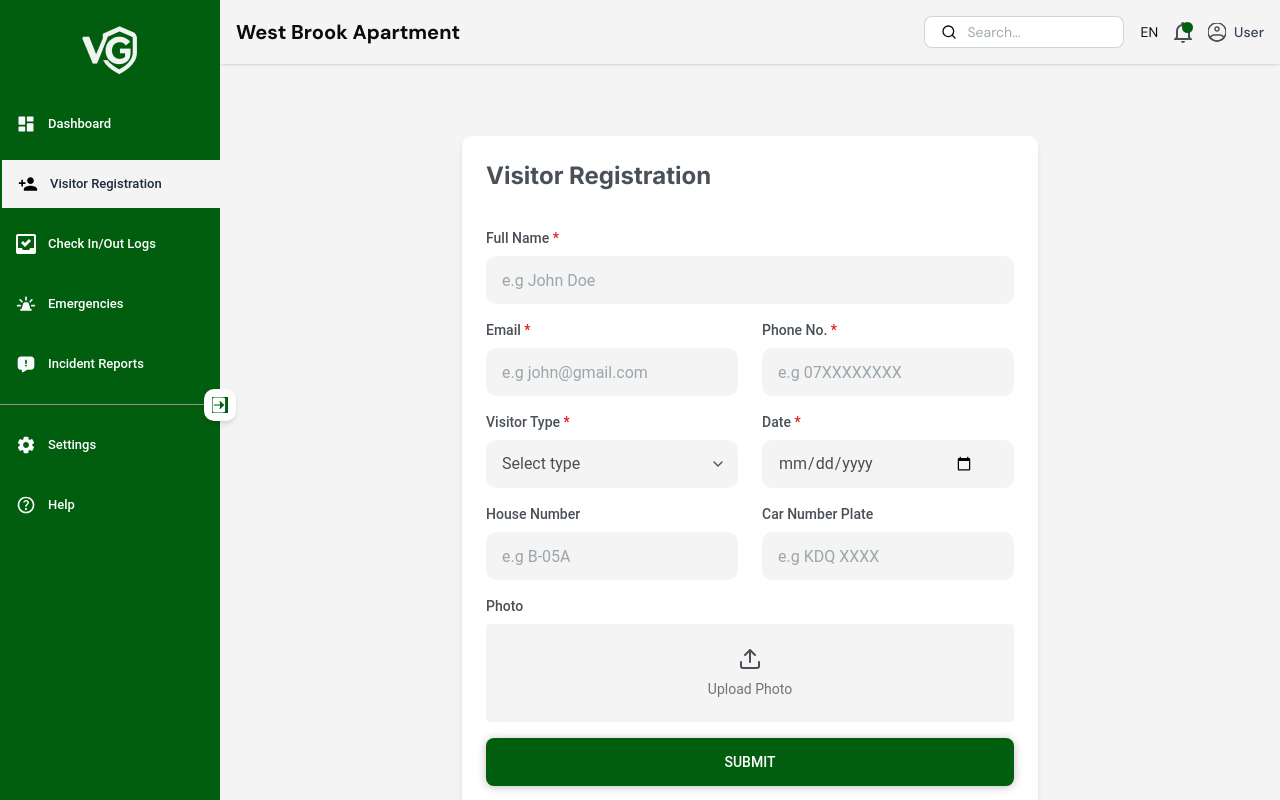
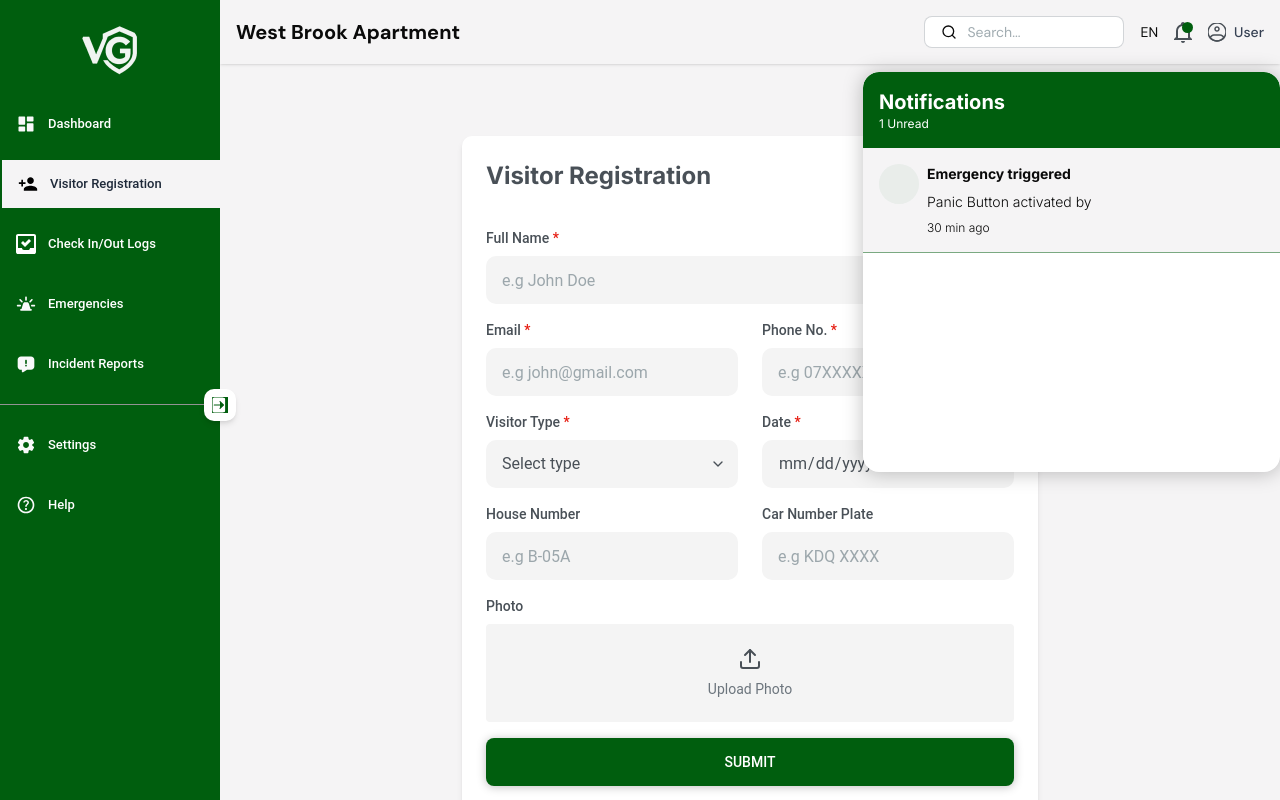
Before and after one commit to Rose-Irungu/kiosk, a React (Vite) app: page /visitorregistration in a window 1280 px wide. Both pictures are taken after a click on the button 1183 px from the left and 32 px from the top of the page. Built offline with nearby package versions, Linux system fonts and the light colour scheme; no server answers.

Commit message:
Change Password fix/Error fix

```diff
--- a/src/components/SecurityComponents/SecurityHeader.jsx
+++ b/src/components/SecurityComponents/SecurityHeader.jsx
@@ -10,6 +10,10 @@ export default function Header({ setMobileOpen, profileOpen, setProfileOpen }) {
     const [showEditForm, setShowEditForm] = useState(false);
     const [showChangePasswordForm, setshowChangePasswordForm] = useState(false);
     const [showNotification, setShowNotification] = useState(false);
+    const [passwordChangeStep, setPasswordChangeStep] = useState(0);
+
+
+
 
     // User data state
     const [userData, setUserData] = useState({
@@ -244,7 +248,7 @@ export default function Header({ setMobileOpen, profileOpen, setProfileOpen }) {
                     {/* Notification */}
 
                     <div className="relative flex items-center justify-center">
-                        <button className="text-gray-600 hover:text-gray-800 relative">
+                        <button className="text-gray-600 hover:text-gray-800 relative" onClick={() => setShowNotification(!showNotification)}>
                             <img src="/bell.svg" alt="" />
                             <span
                                 className="absolute"
@@ -402,12 +406,31 @@ export default function Header({ setMobileOpen, profileOpen, setProfileOpen }) {
 
             {/* Notification Modal */}
             {showNotification && (
-                <div className="flex flex-col items-start gap-2 p-4 bg-white shadow-[0px_1px_20px_rgba(0,0,0,0.25)] rounded-2xl w-full max-w-md relative">
-                    <div className="flex items-center justify-between p-4 bg-[#005E0E] rounded-t-2xl w-full">
-                        {/* Left and right content go here */}
+                <div className="absolute top-full right-0 mt-2 z-50 w-full max-w-[417px] h-[400px] flex flex-col items-start bg-white shadow-[0px_1px_20px_rgba(0,0,0,0.25)] rounded-2xl overflow-hidden">
+                    {/* Header */}
+                    <div className="flex flex-col items-start justify-between p-4 bg-[#005E0E] rounded-t-2xl w-full font-['Inter']">
+                        <p className="font-bold text-white text-xl">Notifications</p>
+                        <p className="text-white text-xs">1 Unread</p>
                     </div>
 
+                    {/* Notification Row */}
+                    <div className="flex flex-row items-start p-4 gap-2 w-full bg-[#F5F4F5] border-b border-[#005E0E]/50">
+                        {/* Icon */}
+                        <div className="flex items-center justify-center w-10 h-10 bg-[#005E0E]/5 rounded-full shrink-0">
+                            <img src="/" alt="" />
+                        </div>
+
+                        {/* Text */}
+                        <div className="flex flex-col items-start gap-2 font-['Inter'] w-full">
+                            <p className="font-bold text-sm">Emergency triggered</p>
+                            <p className="font-light text-sm">Panic Button activated by </p>
+                            <p className="font-light text-xs">30 min ago</p>
+                        </div>
+                    </div>
                 </div>
+
+
+
             )}
 
             {/* Edit Profile Modal */}
```
